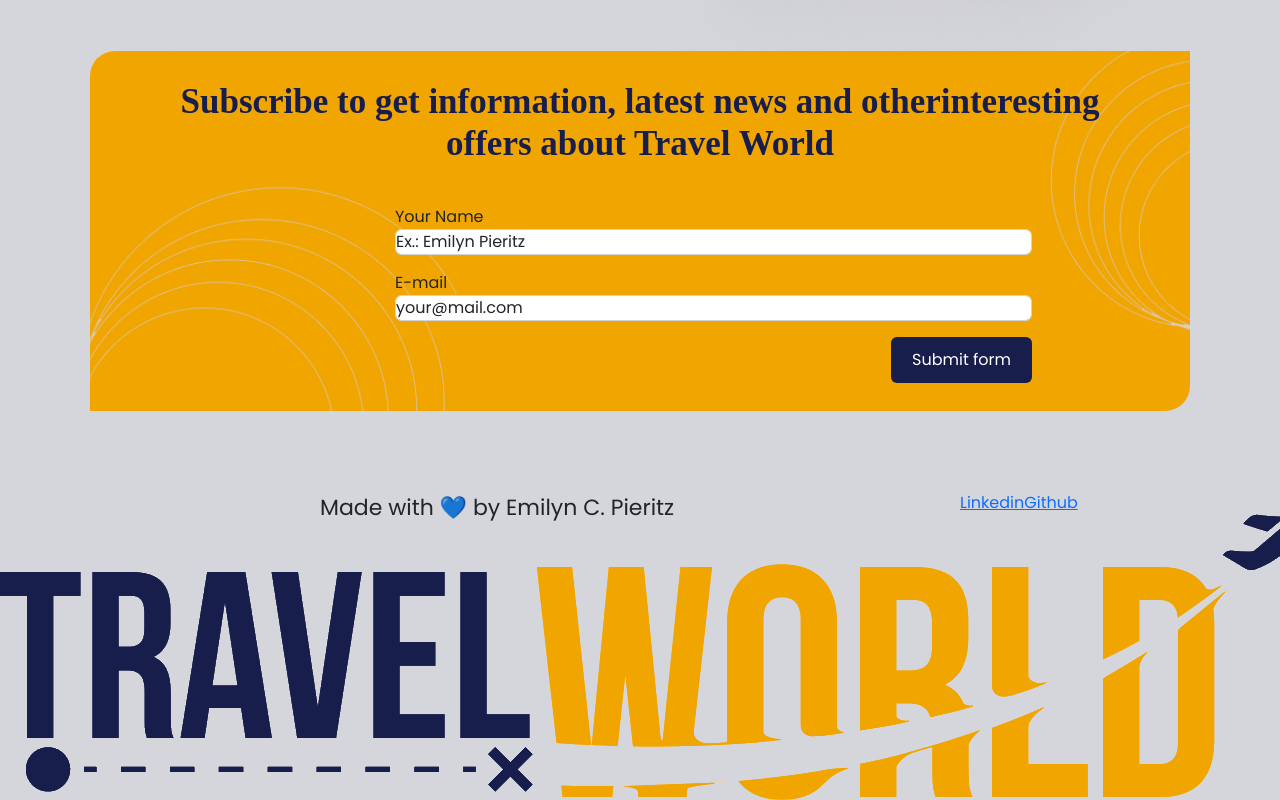
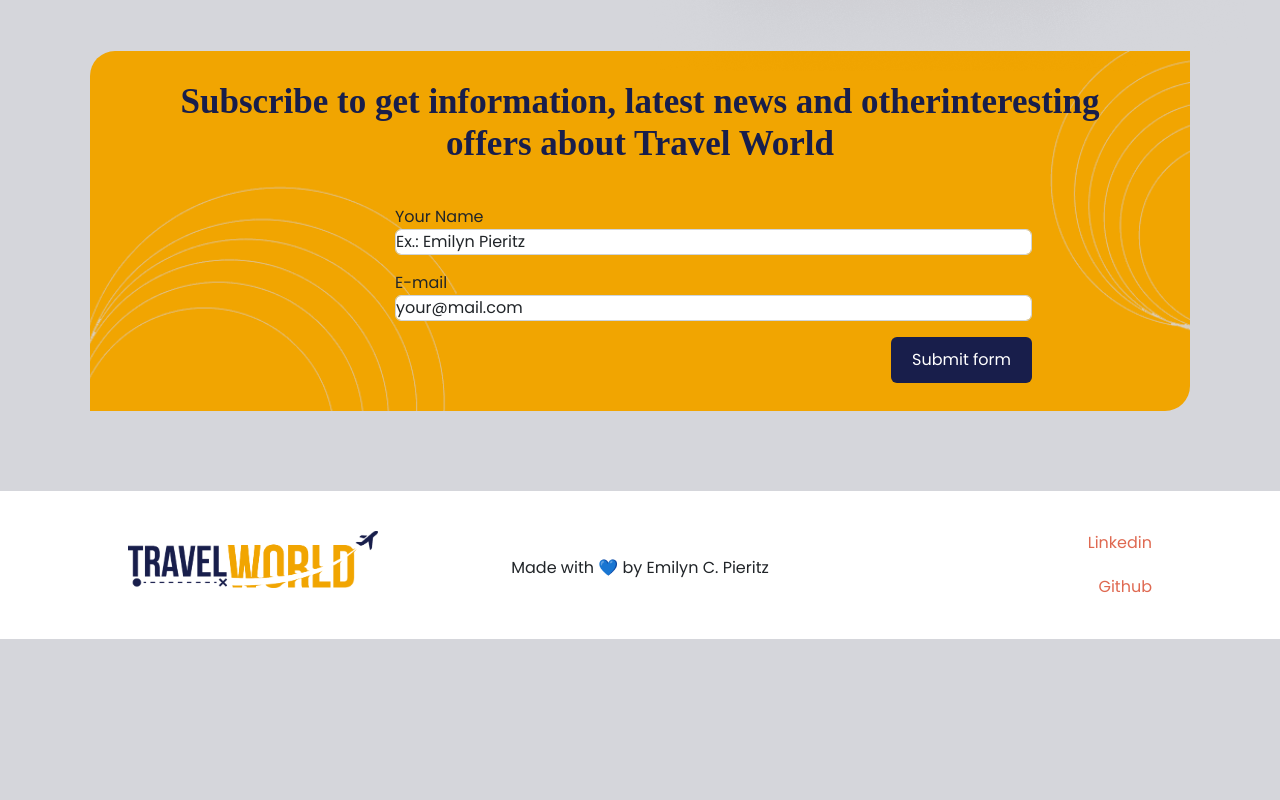
Before and after one commit to ecpieritz/travel-world, an Angular app: page / in a window 1280 px wide. Shown: the part 4049-4849 px from the top of the page. After the commit the page ends 4688 px from the top, so only its background shows below. Built offline with nearby package versions, Linux system fonts and the light colour scheme; a web font is replaced by a local one.

Commit message:
Added footer styles

```diff
--- a/src/app/footer/footer.component.scss
+++ b/src/app/footer/footer.component.scss
@@ -1 +1,40 @@
 @import '../../styles.scss';
+
+.tw-footer{
+  background-color: $tw-white;
+  width: 100%;
+  padding: 40px 10%;
+
+  &__logo{
+    img{
+      width: 250px;
+    }
+  }
+
+  &__links{
+    text-align: end;
+    display: flex;
+    flex-direction: column;
+    a{
+      color: $tw-orange;
+      text-decoration: none;
+
+      &:first-child{
+        margin-bottom: 20px;
+      }
+
+      &:hover{
+        color: $tw-yellow;
+      }
+    }
+  }
+
+  &__made-by{
+    margin-top: 25px;
+    text-align: center;
+    p{
+      font-size: 16px;
+
+    }
+  }
+}
```
